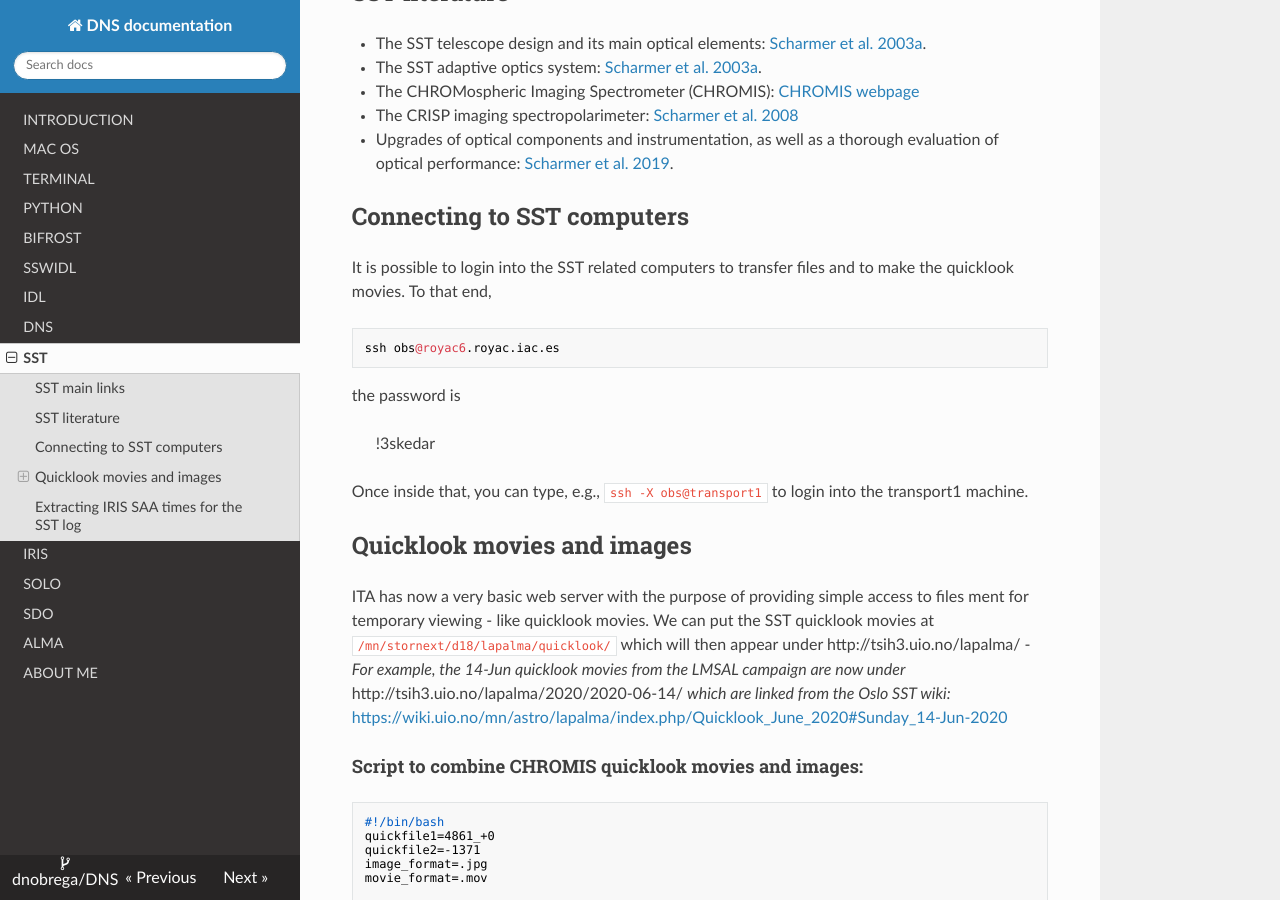
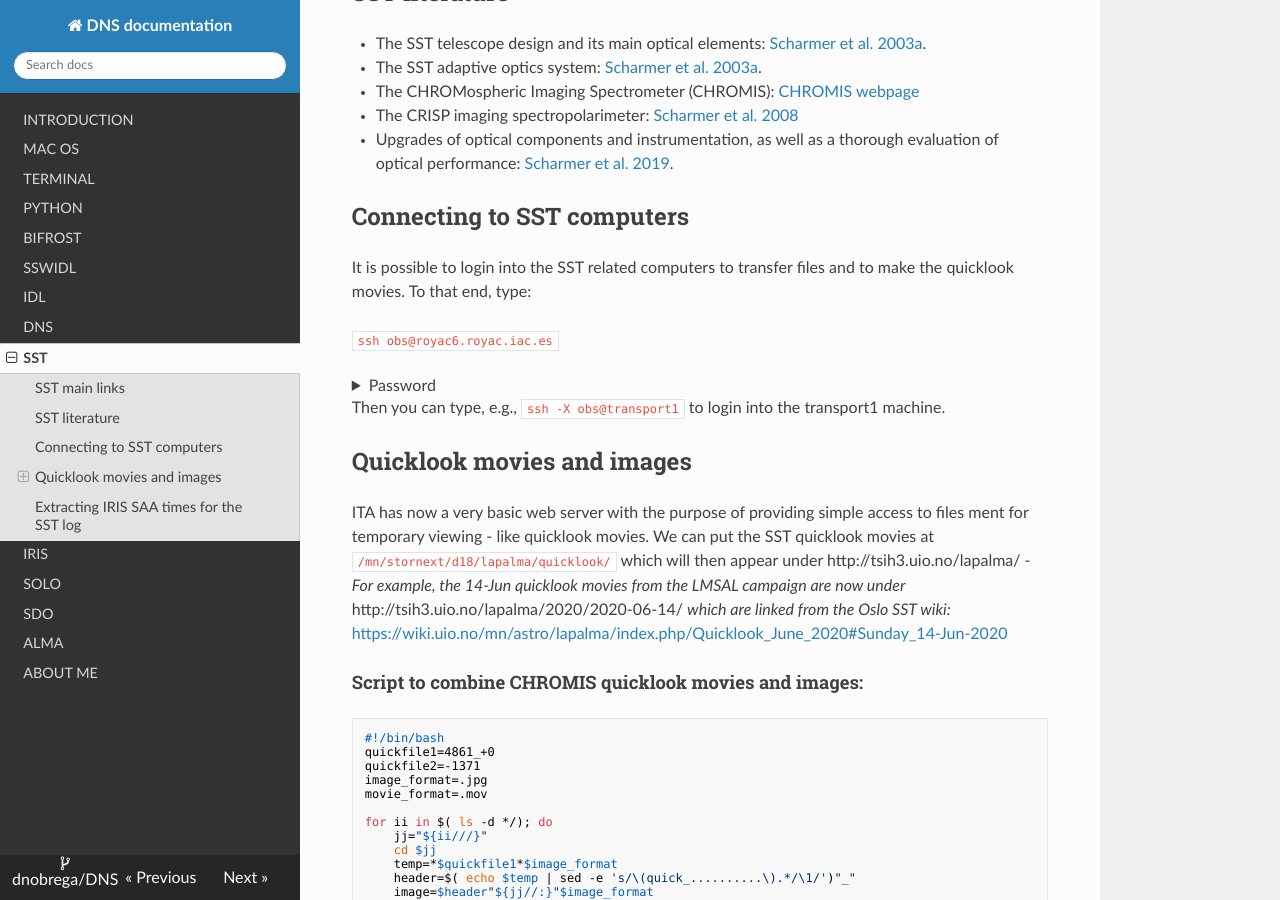
Before and after one commit to dnobrega/DNS, an MkDocs documentation site: the page built from docs/SST.md, in a window 1280 px wide and 900 px high, scrolled down 576 px. Built offline with MkDocs 1.6.1, drawn with Linux system fonts in a browser that asks for light colours; nearby versions of some CDN libraries.

Commit message:
Update SST.md with hidden password

````diff
--- a/docs/SST.md
+++ b/docs/SST.md
@@ -20,14 +20,15 @@
 
 ## Connecting to SST computers
 
-It is possible to login into the SST related computers to transfer files and to make the quicklook movies. To that end,
-```bash
-ssh obs@royac6.royac.iac.es
-```
-the password is
->!3skedar
+It is possible to login into the SST related computers to transfer files and to make the quicklook movies. To that end, type:
 
-Once inside that, you can type, e.g., ```ssh -X obs@transport1``` to login into the transport1 machine.
+``` ssh obs@royac6.royac.iac.es ```
+<details><summary>Password</summary>
+<p>
+3skedar
+</p>
+</details>
+Then you can type, e.g., ```ssh -X obs@transport1``` to login into the transport1 machine.
 
 ## Quicklook movies and images
 
````
